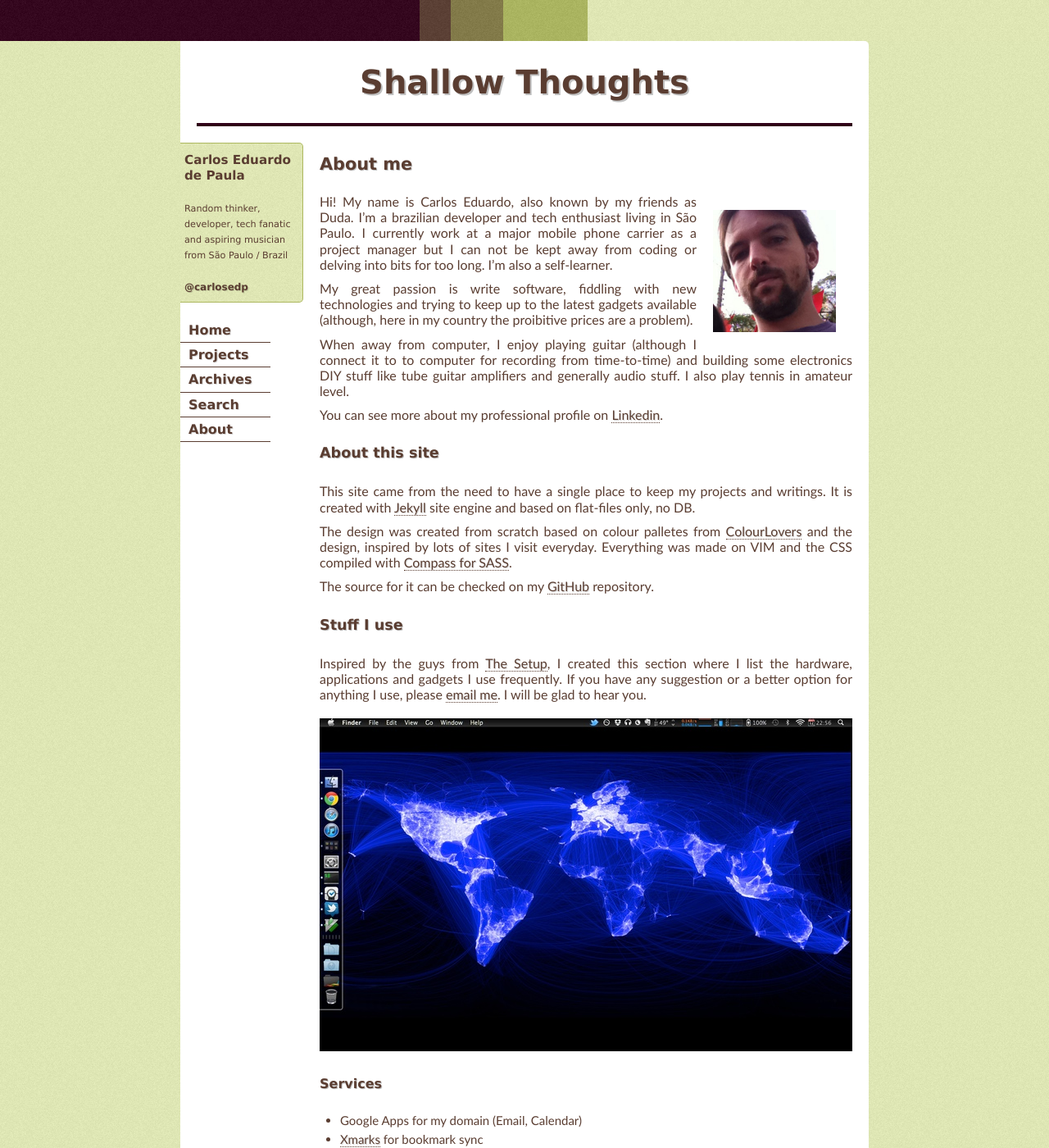
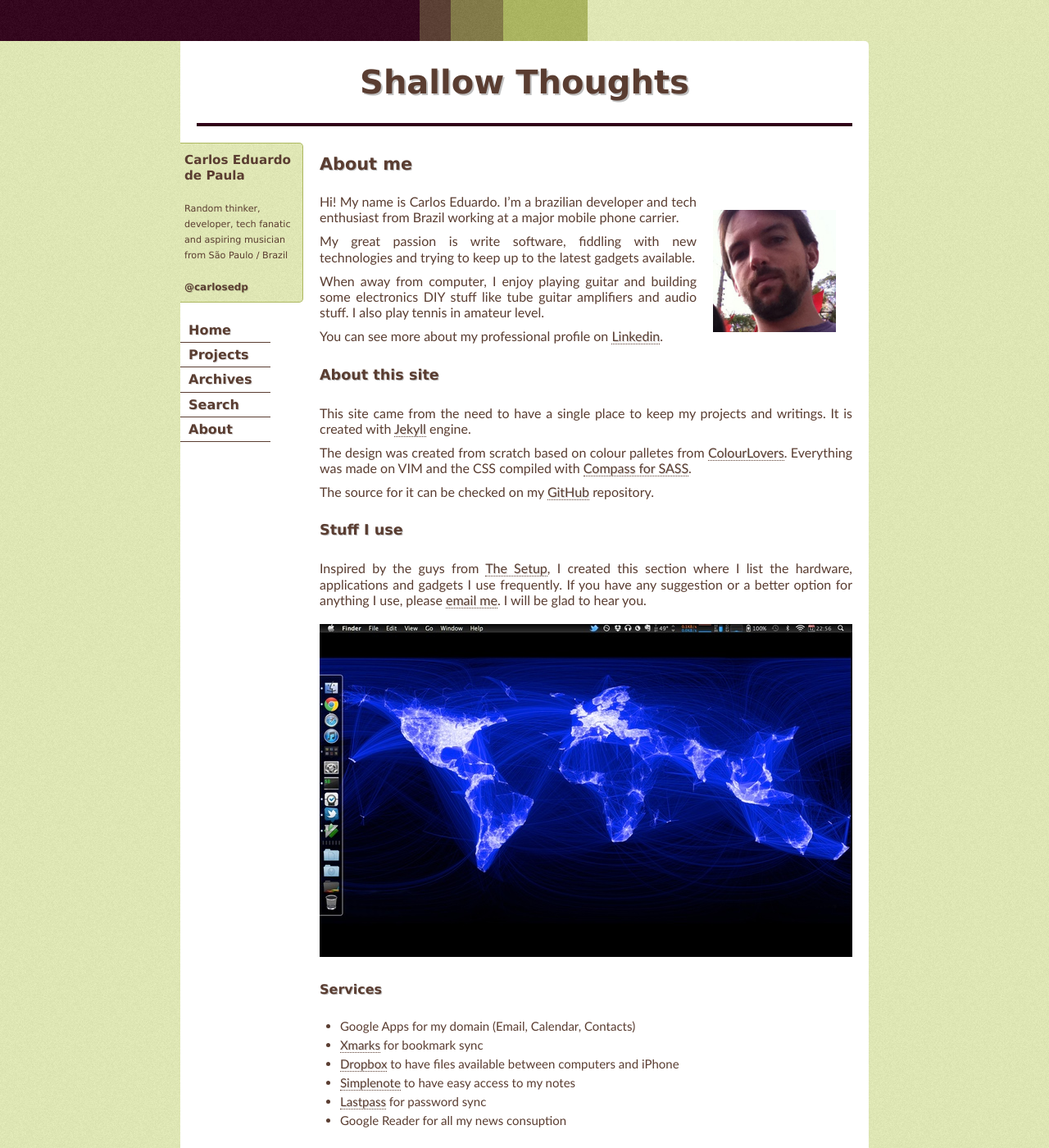
Before and after one commit to carlosedp/carlosedp.github.com, a Jekyll site: the page built from about/index.markdown, in a window 1280 px wide and 1400 px high. Shown: the whole window at 82% size. Built offline with Jekyll 4.4.1, drawn with Linux system fonts in a browser that asks for light colours; Markdown is read by kramdown in place of the engine named in the settings; comment, search, counter and statistics services are not loaded; some of the changed text lies outside the part shown.

Commit message:
Changed about

```diff
--- a/_layouts/default.html
+++ b/_layouts/default.html
@@ -46,7 +46,7 @@
         <br/>
         <ul>
           <li><a href="/">Home</a></li>
-          <li><a href="/#Projects">Projects</a></li>
+          <li><a href="/Projects">Projects</a></li>
           <li><a href="/archives">Archives</a></li>
           <li><a href="/search">Search</a></li>
           <li><a href="/about">About</a></li>
--- a/about/index.markdown
+++ b/about/index.markdown
@@ -7,21 +7,21 @@ title: About me
 
 <img src="/images/Me2.jpg" alt="Me" width=150px class="right">
 
-Hi! My name is Carlos Eduardo, also known by my friends as Duda. I'm a brazilian developer and tech enthusiast living in São Paulo. I currently work at a major mobile phone carrier as a project manager but I can not be kept away from coding or delving into bits for too long. I'm also a self-learner.
+Hi! My name is Carlos Eduardo. I'm a brazilian developer and tech enthusiast from Brazil working at a major mobile phone carrier.
 
-My great passion is write software, fiddling with new technologies and trying to keep up to the latest gadgets available (although, here in my country the proibitive prices are a problem).
+My great passion is write software, fiddling with new technologies and trying to keep up to the latest gadgets available.
 
-When away from computer, I enjoy playing guitar (although I connect it to to computer for recording from time-to-time) and building some electronics DIY stuff like tube guitar amplifiers and generally audio stuff. I also play tennis in amateur level.
+When away from computer, I enjoy playing guitar and building some electronics DIY stuff like tube guitar amplifiers and audio stuff. I also play tennis in amateur level.
 
 You can see more about my professional profile on [Linkedin](http://br.linkedin.com/in/carlosedp).
 
 ## About this site
 
-This site came from the need to have a single place to keep my projects and writings. It is created with [Jekyll](https://github.com/mojombo/jekyll/) site engine and based on flat-files only, no DB.
+This site came from the need to have a single place to keep my projects and writings. It is created with [Jekyll](https://github.com/mojombo/jekyll/) engine.
 
-The design was created from scratch based on colour palletes from [ColourLovers](http://www.colourlovers.com/) and the design, inspired by lots of sites I visit everyday. Everything was made on VIM and the CSS compiled with [Compass for SASS](http://compass-style.org).
+The design was created from scratch based on colour palletes from [ColourLovers](http://www.colourlovers.com/). Everything was made on VIM and the CSS compiled with [Compass for SASS](http://compass-style.org).
 
-The source for it can be checked on my [GitHub](https://github.com/carlosedp/shallowthoughts) repository.
+The source for it can be checked on my [GitHub](https://github.com/carlosedp/carlosedp.github.com) repository.
 
 ## Stuff I use
 
@@ -31,9 +31,8 @@ Inspired by the guys from [The Setup](http://usesthis.com/), I created this sect
 
 ### Services
 
-* Google Apps for my domain (Email, Calendar)
+* Google Apps for my domain (Email, Calendar, Contacts)
 * [Xmarks](http://www.xmarks.com) for bookmark sync
-* [My own solution](http://carlosedp.com/posts/keeping-your-mac-contacts-in-sync.html) to keep contacts in sync
 * [Dropbox](http://www.dropbox.com) to have files available between computers and iPhone
 * [Simplenote](https://simple-note.appspot.com) to have easy access to my notes
 * [Lastpass](http://www.lastpass.com) for password sync
@@ -43,30 +42,27 @@ Inspired by the guys from [The Setup](http://usesthis.com/), I created this sect
 
 * 13-inch MacBook Pro early 2011 model (4GB RAM, Core i5)
 * 21.5-inch iMac 3.06Ghz Core2Duo with 4GB RAM
-* Samsung 250GB external harddrive to carry stuff around
-* Seagate 2TB external harddrive for backing up iMac with Time Machine and MBP with CCC.
+* Seagate 2TB external harddrive for backing up with Time Machine.
 * External enclosure with 1TB harddrive used to store movies and TV Shows shared on wi-fi
 * Netgear WNDR3400 wireless router with 1TB HD connected to it's USB
 * Logitech V470 bluetooth mouse that's barely used since MBP trackpad is great
 
 ### Applications
 
-* Google Chrome
+* [Google Chrome](http://www.google.com/chrome)
 * [MacVim](http://code.google.com/p/macvim/) (gVim on Windows) for coding.(check my Vimfiles project)
 * [iTerm 2](http://code.google.com/p/iterm2/) a fantastic tabbed terminal
 * [NVAlt](http://brettterpstra.com/project/nvalt/), a Notational Velocity fork to manage Simplenote notes
 * [MenuBarFilter](http://eece.github.com/MenuBarFilter/) to invert the menubar
 * [Tweetdeck](http://www.tweetdeck.com) or sometimes Twitter Client for Mac
-* iCal, Mac's own calendar app
-* [Fluid.app](http://www.fluidapp.com) for Gmail and Facebook SSBs
+* iCal, Mac's own calendar app in sync with Google Calendar
+* [Fluid.app](http://www.fluidapp.com) for Facebook and Google Reader SSBs.
 * [iStat Menus](http://http://www.islayer.com/), the network and clock items are great
 * [HyperDock](http://hyperdock.bahoom.de) permits window snapping and previews hovering the dock
 * [F.lux](http://http://stereopsis.com/flux/) makes working at night a pleasure
-* [SoundSource](http://www.rogueamoeba.com/freebies/) as a replacement to volume menu item
-* [BetterTouchTool](http://www.boastr.de/) to create new gestures
+* [SoundSource](http://www.rogueamoeba.com/freebies/) as a replacement to volume menubar item
 * [FunctionFlip](http://kevingessner.com/software/functionflip/). I have F1-F6 as functions to use on VIM mappings and keep F7-F12 as iTunes controls
 * [Perian](http://perian.org)Perian to decode all video formats inside Quicktime
-* [Reeder](http://reederapp.com/) to keep updated on RSS
 * [Carbon Copy Cloner](http://www.bombich.com/) for backups
 * [Musicbrainz Picard](http://musicbrainz.org/doc/MusicBrainz_Picard) to tag all my music before going into the library
 * [Skype](http://www.skype.com)
@@ -75,18 +71,15 @@ Inspired by the guys from [The Setup](http://usesthis.com/), I created this sect
 * [Unison](http://www.cis.upenn.edu/~bcpierce/unison/) to keep files in sync between computers and external drives
 * [Wunderlist](http://www.wunderlist.com), just started using this great ToDo app
 * Microsoft Office 2011
-* [AppCleaner](http://www.freemacsoft.net/AppCleaner/) to uninstall applications
-* [AppFresh](http://metaquark.de/appfresh/) to keep apps up-to-date
-* [Virtualbox](http://www.virtualbox.org/) for my VM needs
 
 ### Gadgets
 
-* Self made hybrid-tube headphone amplifier
-* Boxee running on a 3yo semi-working Macbook white connected to the TV
+* Self made [hybrid-tube](http://diyaudioprojects.com/Solid/12AU7-IRF510-LM317-Headamp/) headphone amplifier
+* XBMC running on a 3yo semi-working Macbook white as media center.
 * Canon Powershot SD1400 compact camera
 * iPhone 4 32GB
-* [Grado Labs](http://www.gradolabs.com) SR60i headphones, fantastic to listen rock.
+* [Grado Labs](http://www.gradolabs.com) SR60i headphones.
 * Klipsh Custom-3 in-ear earphones. One of the best in-ear phones ever except for the crappy cables.
 
 <br>
-Last update on 05/09/2011
+Last update on 25/11/2011
```
Also changed, not shown: _layouts/post.html (+7 -2 lines), index.html (+10 -11 lines).
